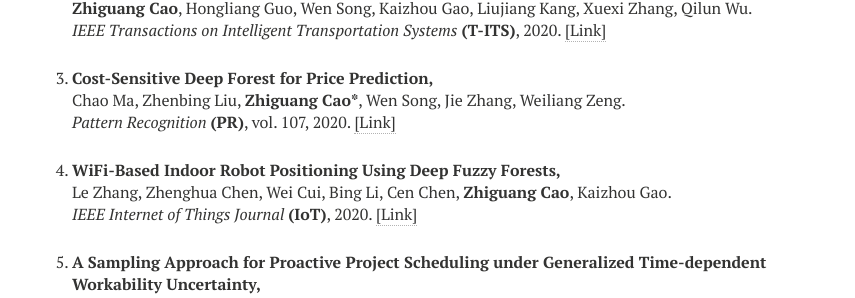
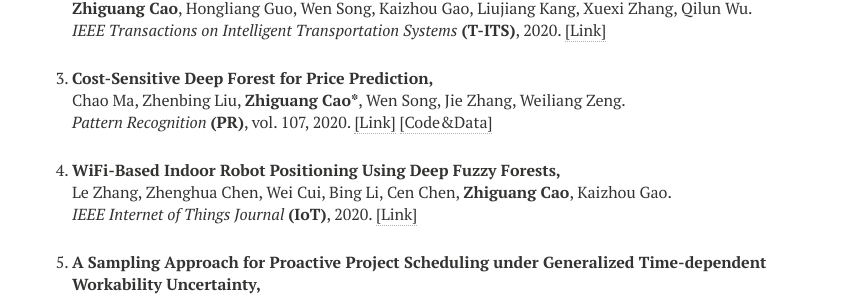
Before and after one commit to zhiguangcaosg/zhiguangcaosg.github.io, a Jekyll site: the page built from publications.md, in a window 1280 px wide and 900 px high, scrolled down 1459 px. Shown: the part 149-447 px from the top of the window, without its empty margins (288-1143 px from the left). Built offline with Jekyll 4.4.1, drawn with Linux system fonts in a browser that asks for light colours; nearby versions of some CDN libraries.

Commit message:
Update publications.html

```diff
--- a/_layouts/publications.html
+++ b/_layouts/publications.html
@@ -228,7 +228,7 @@ div.bibtex pre { font-size: 75%; overflow: auto;  width: 100%; padding: 0em 0em;
 <p>
 <b>Cost-Sensitive Deep Forest for Price Prediction,</b>
 <br>Chao Ma, Zhenbing Liu, <b>Zhiguang Cao*</b>, Wen Song, Jie Zhang, Weiliang Zeng.<br>
-<i>Pattern Recognition</i> <b>(PR)</b>, vol. 107, 2020. <a href="https://www.sciencedirect.com/science/article/pii/S0031320320303022" target="_blank">[Link]</a>
+<i>Pattern Recognition</i> <b>(PR)</b>, vol. 107, 2020. <a href="https://www.sciencedirect.com/science/article/pii/S0031320320303022" target="_blank">[Link]</a> <a href="https://github.com/machao199271/cost_sensitive_deep_forest" target="_blank">[Code&Data]</a>
 </p>
 </li>
 
```
